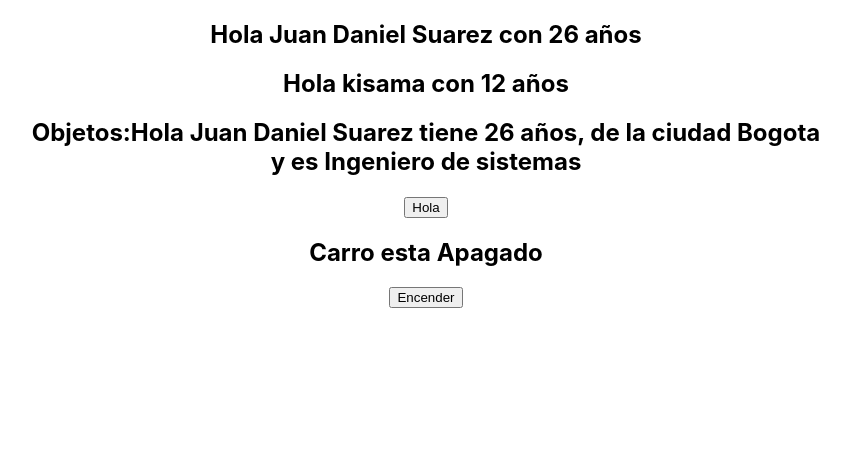
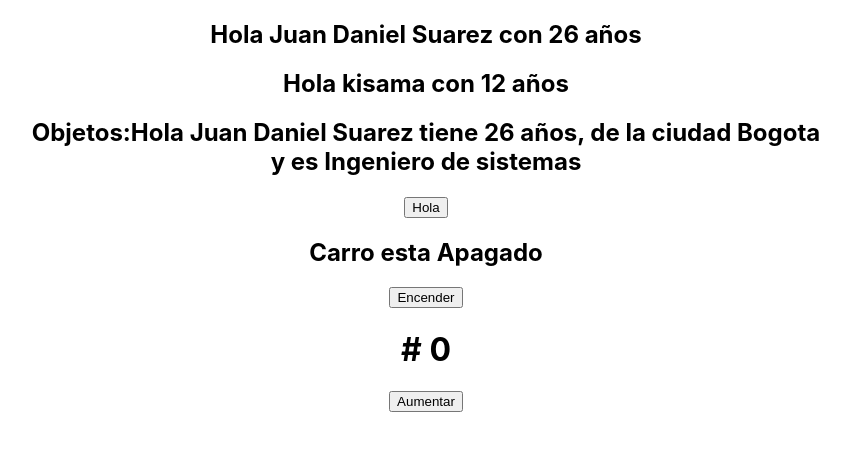
Before and after one commit to jdvpl/Next-JS-Crea-tu-tienda-online-completa, a React (Create React App) app in the folder 1basicos/: page / in a window 1280 px wide. Shown: the top 450 px of the page, without its empty margins (214-1064 px from the left). Built offline with nearby package versions, Linux system fonts and the light colour scheme.

Commit message:
estados incrementando

```diff
--- a/1basicos/src/components/Hook.js
+++ b/1basicos/src/components/Hook.js
@@ -3,11 +3,17 @@ import React, {useState} from 'react'
 export default function Hook(props) {
 
     const [stateCar, setCar] = useState(false);
+    const [stateIncrease, setstateIncrease] = useState(0);
 
 
 const EncenderApagar=()=>{
     // setCar(!stateCar);
     setCar(prevValue=>!prevValue);
+}
+
+const IncreaseNumeric=()=>{
+    setstateIncrease(prevValue=> prevValue+1);
+
 }
     return(
         <div>
@@ -16,6 +22,13 @@ const EncenderApagar=()=>{
             <button
                 onClick={EncenderApagar}
             >{stateCar ? "Apagar" : "Encender"}</button>
+
+            <h1># {stateIncrease}</h1>
+
+            <button
+                onClick={IncreaseNumeric}
+            >Aumentar</button>
+
         </div>
     );
 }
```
